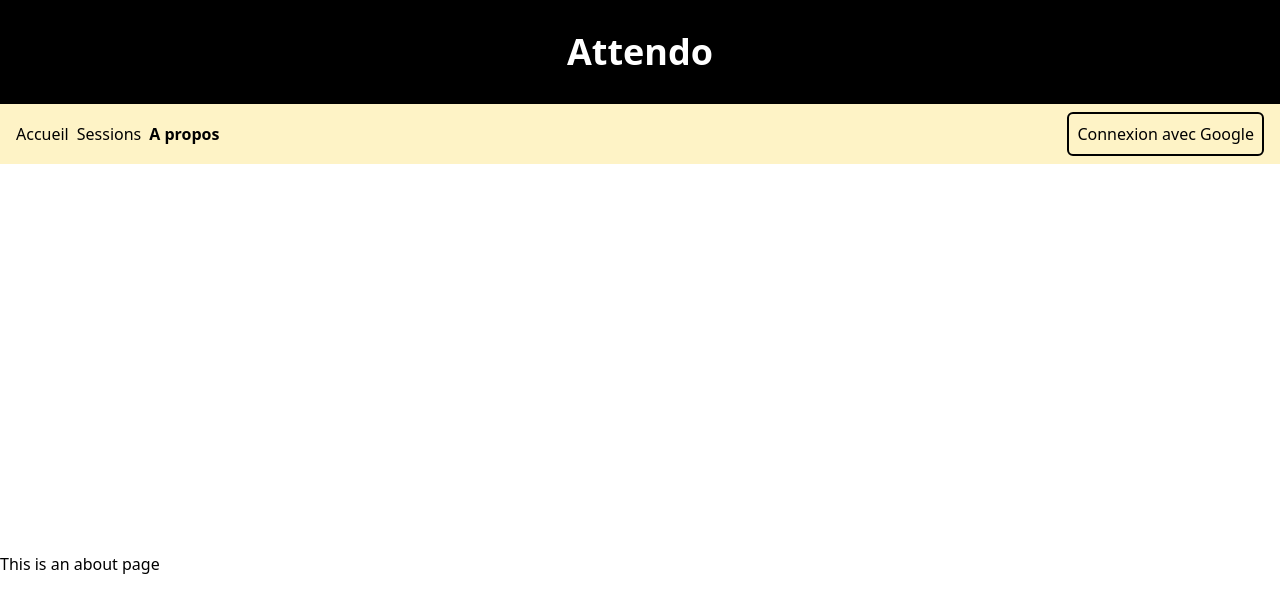
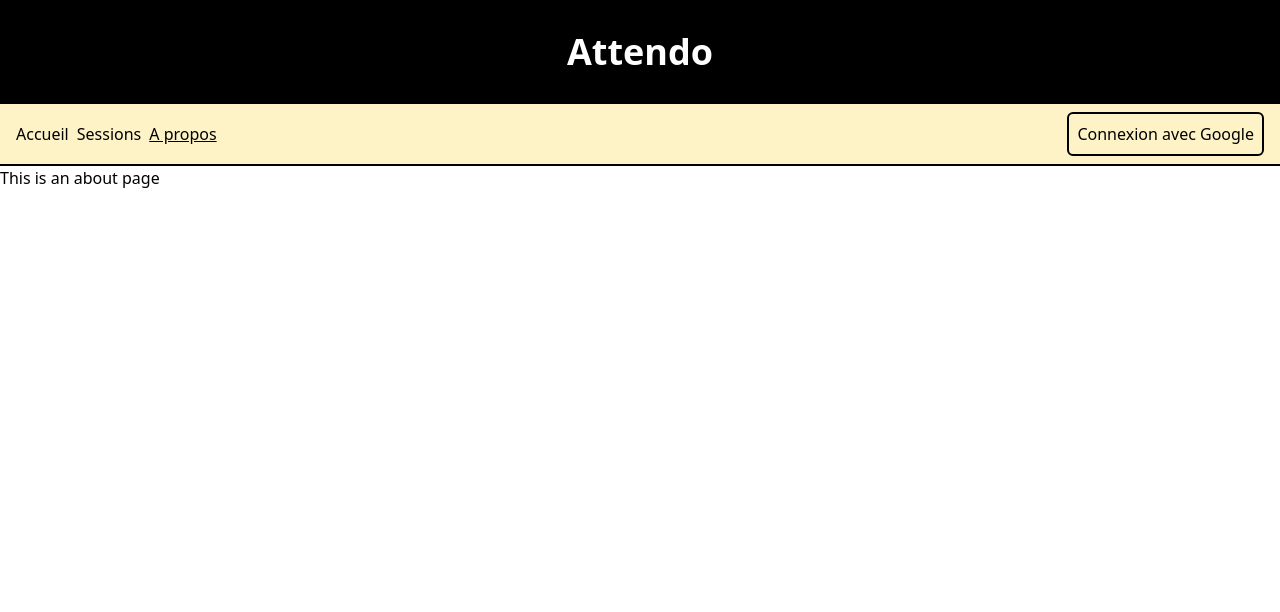
Before and after one commit to souhaibelh/Attendo, a Vue app in the folder attendo-g61610/: page /about in a window 1280 px wide. Shown: the top 612 px of the page. Built offline with nearby package versions, Linux system fonts and the light colour scheme.

Commit message:
Added listSessionsService that allows to get a list of all sessions and add a session with a specific label through the add function

```diff
--- a/attendo-g61610/src/App.vue
+++ b/attendo-g61610/src/App.vue
@@ -1,5 +1,5 @@
 <script>
-import {useAuthStore} from './stores/authStore.js'
+import { useAuthStore } from './stores/authStore.js'
 import { mapStores } from 'pinia'
 
 export default {
@@ -29,7 +29,7 @@ export default {
 }
 
 .active-link {
-  @apply font-bold;
+  @apply underline;
 }
 </style>
 
@@ -38,7 +38,7 @@ export default {
   <header class="p-8 bg-black color text-white flex justify-center items-center text-4xl font-bold">
     Attendo
   </header>
-  <menu class="bg-amber-100 flex justify-between px-4 py-2 items-center">
+  <menu class="bg-amber-100 flex justify-between px-4 py-2 items-center border-b-2">
     <div class="flex items-center justify-center gap-2">
       <RouterLink :to="{ name: 'home' }" class="nav-link" active-class="active-link">Accueil</RouterLink>
       <RouterLink :to="{ name: 'sessions' }" class="nav-link" active-class="active-link">Sessions</RouterLink>
--- a/attendo-g61610/src/main.js
+++ b/attendo-g61610/src/main.js
@@ -6,6 +6,10 @@ import { createPinia } from 'pinia'
 import App from './App.vue'
 import router from './router'
 
+router.afterEach((to) => {
+    console.log(to)
+})
+
 const app = createApp(App)
 
 app.use(createPinia())
--- /dev/null
+++ b/attendo-g61610/src/service/listSessionsService.js
@@ -0,0 +1,13 @@
+import { supabase } from '../../lib/supabaseClient'
+
+function getAll() {
+    return supabase.from('session').select()
+}
+
+async function add(label) {
+    const { error } = await supabase.from('session').insert({label: label})
+
+    if (error) {
+        console.error('Error adding this session')
+    }
+}
--- a/attendo-g61610/src/stores/authStore.js
+++ b/attendo-g61610/src/stores/authStore.js
@@ -23,17 +23,13 @@ export const useAuthStore = defineStore('auth', {
             supabase.auth.onAuthStateChange(async (event, session) => {
                 if (event === 'SIGNED_IN') {
                     const { data, error } = await supabase.auth.getUser()
-                    console.log(data.user)
                     if (error) {
                         console.error("Error signing in")
                     } else {
                         this.currentUser = data.user
                     }
                 } else if (event === 'SIGNED_OUT') {
-                    console.log("here")
                     this.currentUser = null
-                } else if (event === 'INITIAL_SESSION') {
-                    console.log(event)
                 }
             })
             const { data, error } = await supabase.auth.getUser()
--- a/attendo-g61610/src/views/AboutView.vue
+++ b/attendo-g61610/src/views/AboutView.vue
@@ -3,13 +3,3 @@
     <h1>This is an about page</h1>
   </div>
 </template>
-
-<style>
-@media (min-width: 1024px) {
-  .about {
-    min-height: 100vh;
-    display: flex;
-    align-items: center;
-  }
-}
-</style>
```
